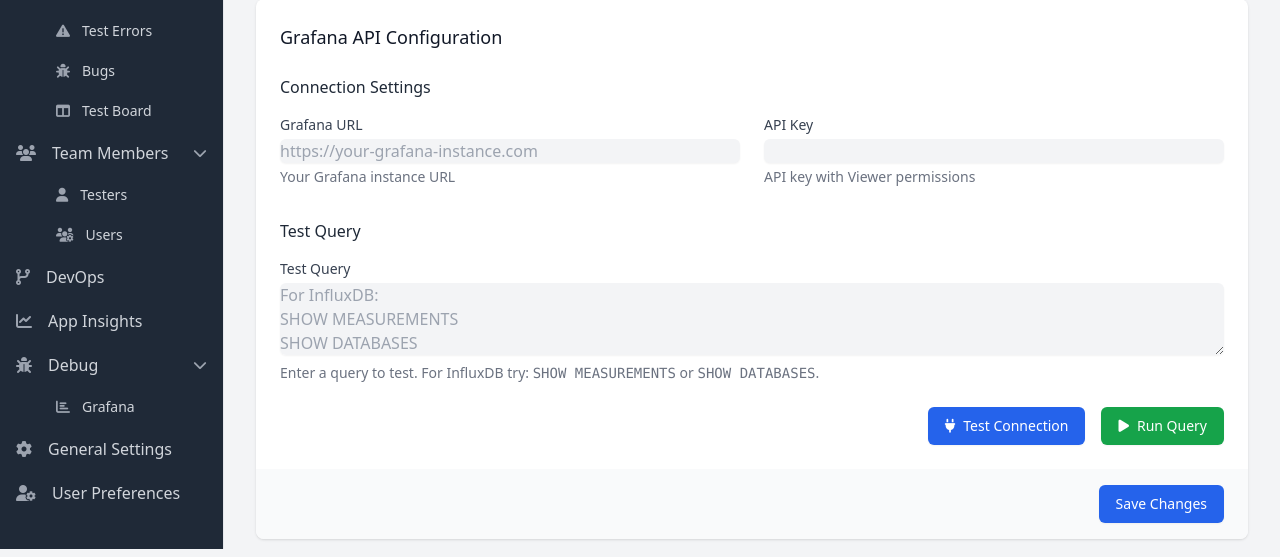
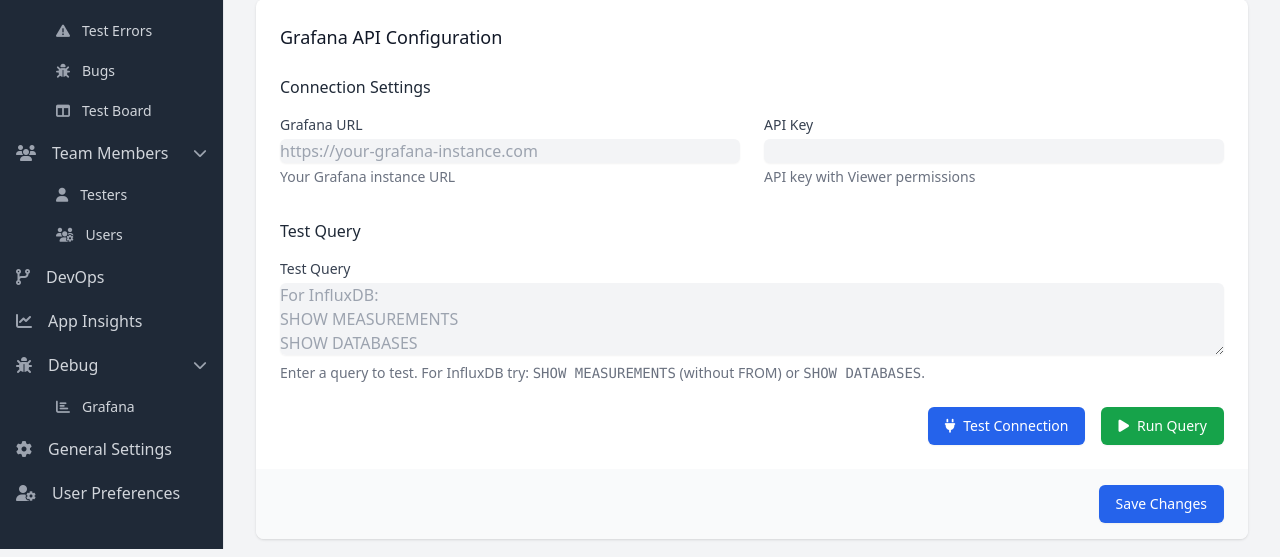
Before and after one commit to kkabza/PerformanceReporting, a Flask app: page /settings/general in a window 1280 px wide, after a click on "Grafana API". Shown: the part 251-808 px from the top of the page. Run offline with Flask 3, Linux system fonts and the light colour scheme; the visitor is signed in with stand-in values (Sample User, id 1); some libraries are stand-ins or nearby versions.

Commit message:
fix(grafana): Correct InfluxDB query syntax examples

```diff
--- a/app/templates/pages/settings/general.html
+++ b/app/templates/pages/settings/general.html
@@ -172,9 +172,9 @@
                                         placeholder="For InfluxDB:
 SHOW MEASUREMENTS
 SHOW DATABASES
-SELECT mean(value) FROM cpu WHERE time > now() - 1h GROUP BY time(5m)"></textarea>
+SELECT * FROM cpu LIMIT 10"></textarea>
                                     <p class="mt-2 text-sm text-gray-500">
-                                        Enter a query to test. For InfluxDB try: <code>SHOW MEASUREMENTS</code> or <code>SHOW DATABASES</code>.
+                                        Enter a query to test. For InfluxDB try: <code>SHOW MEASUREMENTS</code> (without FROM) or <code>SHOW DATABASES</code>.
                                     </p>
                                 </div>
                                 <div class="flex justify-end space-x-4">
```
